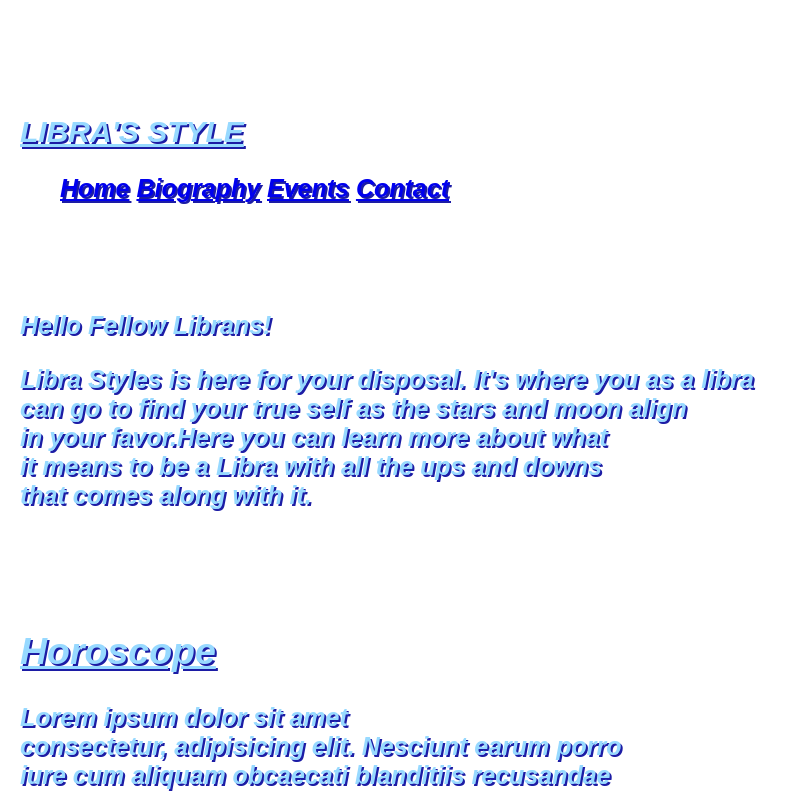
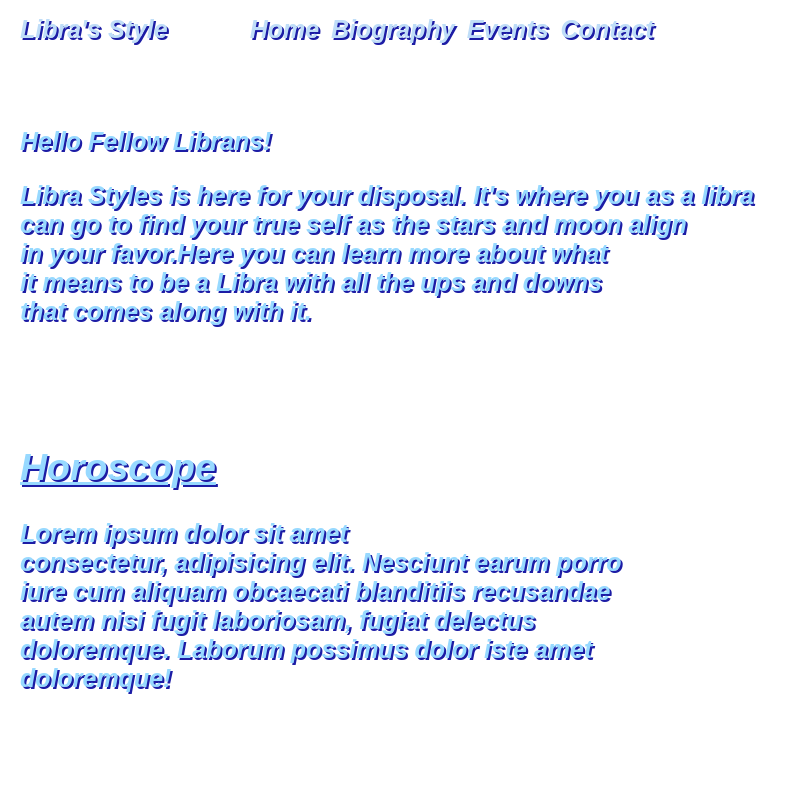
Before and after one commit to Karma1089/LibraStyle, a plain HTML site: page index.html in a window 1280 px wide. Shown: the top 793 px of the page, without its empty margins (0-799 px from the left). Drawn offline with Linux system fonts and the light colour scheme.

Commit message:
12/01/2020 Update 0.1

```diff
--- a/design.css
+++ b/design.css
@@ -39,7 +39,7 @@ body {
        text-align: left;
        text-decoration: underline;
    }
-   li{
+   li,header{
     color: rgb(191, 221, 248);
     display:inline;
     text-align:left;
@@ -48,3 +48,16 @@ body {
 header,title,footer{
     border-radius: 15%;
     }
+ul{
+    display: inline;
+}
+.h1{
+    display: inline;
+    margin-right: 30px;
+}
+a{
+    color: rgb(191, 221, 248);
+    text-decoration: none;
+    padding-left: 5px;
+
+}
--- a/index.html
+++ b/index.html
@@ -8,21 +8,22 @@
    <link rel="stylesheet" href="design.css"/>
 
 </head>
-<header><h1>Libra's Style</h1>
+
+<body>
+    <header>
+
         <div id="nav">
-
+            <p class="h1">Libra's Style</p>
             <ul>
                 <li><a href="index.html">Home</a></li>
                 <li><a href="biography.html">Biography</a></li>
-            <li><a href="works.html">Events</a></li>
+                <li><a href="events.html">Events</a></li>
                 <li><a href="contact.html">Contact</a></li>
 
             </ul>
         </div>
     </header>
-<body>
 
-    </html>
     <br>
     <br>
     <p id="intro">
@@ -68,10 +69,10 @@
        </p>
     </div>
        <!-- Chapter 8-->
-       <div>Coding is so fun </div>
+       <div>Places to grab in my area </div>
        <div id="map">
        <iframe src="https://www.google.com/maps/embed?pb=!1m18!1m12!1m3!1d12231.833650747343!2d-75.28290415000001!3d39.9646825!2m3!1f0!2f0!3f0!3m2!1i1024!2i768!4f13.1!3m3!1m2!1s0x0%3A0xd6fb6a09ce8d1699!2sSunoco%20Gas%20Station!5e0!3m2!1sen!2sus!4v1600825717662!5m2!1sen!2sus" width="600" height="450" frameborder="0" style="border:0;" allowfullscreen="" aria-hidden="false" tabindex="0"></iframe>
        </div>
        <footer>&copy;2020</footer>
 </body>
-</html
+</html>
```
Also changed, not shown: bio.html (+4 -2 lines), contact.html (+6 -4 lines), events.html (renamed from works.html, +1 -1 lines). Lines whose indentation alone changed are shown as unchanged.
